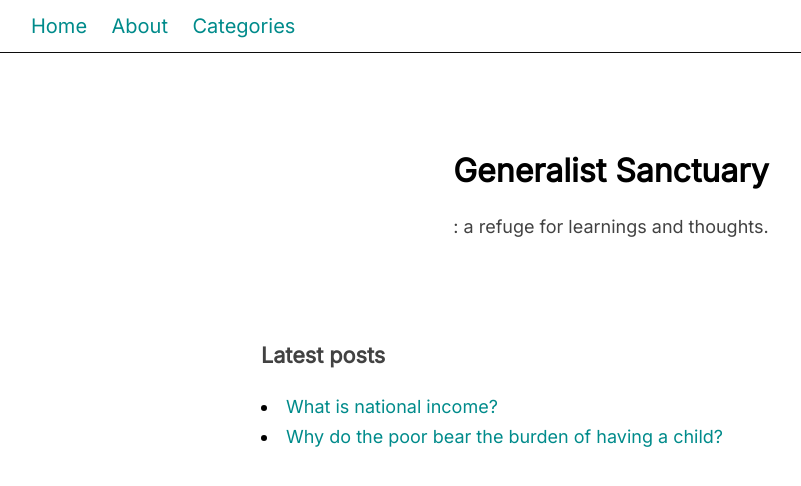
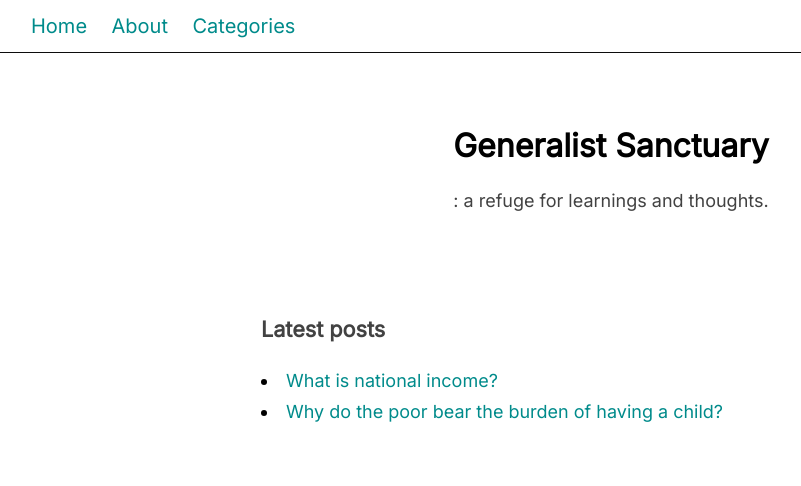
Before and after one commit to generalistsanctuary/generalistsanctuary.github.io, a Jekyll site: the page built from index.html, in a window 1280 px wide. Shown: the top 486 px of the page, without its empty margins (29-830 px from the left). Built offline with Jekyll 4.4.1, drawn with Linux system fonts in a browser that asks for light colours.

Commit message:
Update style.css

```diff
--- a/styles/style.css
+++ b/styles/style.css
@@ -28,7 +28,6 @@ p{
 }
 nav{
     border-bottom: 1px solid rgb(12, 12, 12);
-    margin-bottom: 2%;
 }
 nav ul {
     display: block;
```
